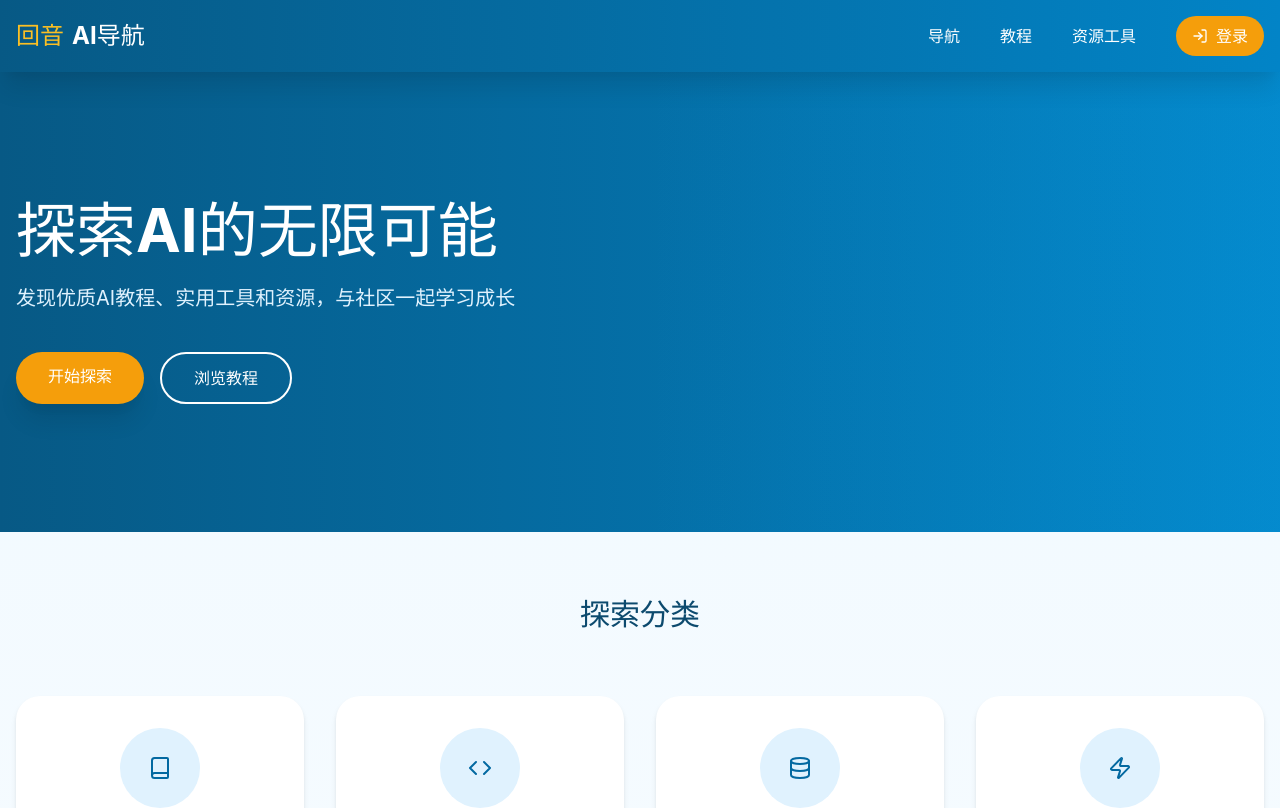
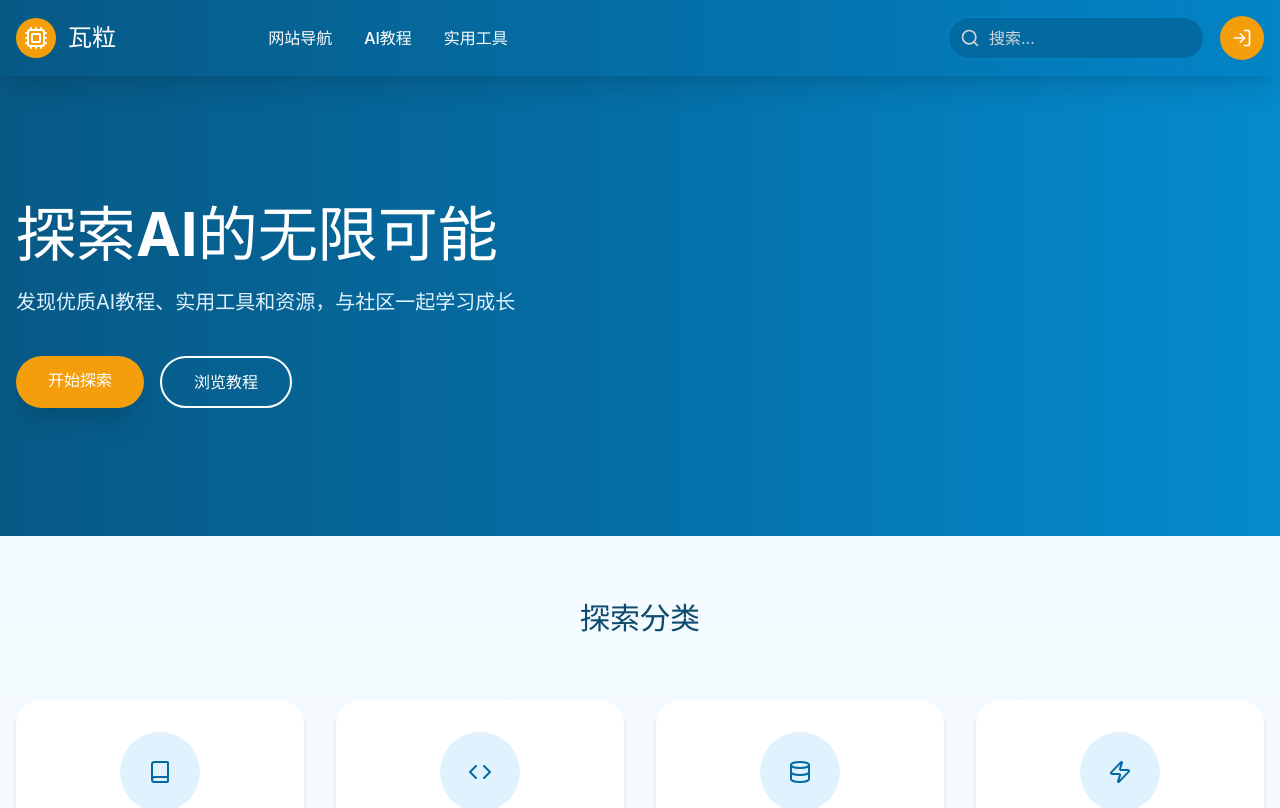
Before and after one commit to CNHB5678/-56789, a React (Vite) app: page / in a window 1280 px wide. Shown: the top 808 px of the page. Built offline with nearby package versions, Linux system fonts and the light colour scheme.

Commit message:
feat: AI学习平台功能需求
Co-authored-by: traeagent <traeagent@users.noreply.github.com>

```diff
--- a/src/components/Navbar.tsx
+++ b/src/components/Navbar.tsx
@@ -1,6 +1,6 @@
 import { useState } from 'react';
 import { Link, useNavigate } from 'react-router-dom';
-import { Menu, X, User, LogIn, LogOut, MessageSquare, Users, Search } from 'lucide-react';
+import { Menu, X, User, LogIn, LogOut, MessageSquare, Users, Search, Cpu } from 'lucide-react';
 import { useUserStore } from '../store/userStore';
 
 const Navbar = () => {
@@ -17,37 +17,54 @@ const Navbar = () => {
     <nav className="bg-gradient-to-r from-primary-800 to-primary-600 text-white shadow-xl sticky top-0 z-50">
       <div className="container mx-auto px-4 py-4">
         <div className="flex justify-between items-center">
-          <Link to="/" className="text-2xl font-bold flex items-center gap-2 transition-all hover:scale-105">
-            <span className="text-secondary-400">回音</span>
-            <span className="text-white">AI导航</span>
+          <Link to="/" className="text-2xl font-bold flex items-center gap-3 transition-all hover:scale-105">
+            {/* LOGO图标 */}
+            <div className="w-10 h-10 rounded-full bg-secondary-500 flex items-center justify-center">
+              <Cpu size={24} />
+            </div>
+            <span className="text-white">瓦粒</span>
           </Link>
 
           {/* Desktop Navigation */}
-          <div className="hidden md:flex items-center space-x-10">
-            <Link to="/navigate" className="font-medium hover:text-secondary-400 transition-all duration-300 hover:translate-y-[-2px]">导航</Link>
-            <Link to="/tutorials" className="font-medium hover:text-secondary-400 transition-all duration-300 hover:translate-y-[-2px]">教程</Link>
-            <Link to="/resources" className="font-medium hover:text-secondary-400 transition-all duration-300 hover:translate-y-[-2px]">资源工具</Link>
-            {user && (
-              <>
-                <Link to="/social" className="font-medium hover:text-secondary-400 transition-all duration-300 hover:translate-y-[-2px]">社交</Link>
-                <Link to="/profile" className="font-medium hover:text-secondary-400 transition-all duration-300 hover:translate-y-[-2px]">个人中心</Link>
-                <button
-                  onClick={handleLogout}
-                  className="flex items-center gap-2 px-4 py-2 rounded-full bg-primary-700 hover:bg-primary-600 transition-all duration-300 hover:shadow-lg"
-                >
-                  <LogOut size={16} />
-                  <span>退出</span>
-                </button>
-              </>
-            )}
+          <div className="hidden md:flex items-center space-x-8 flex-1 justify-center">
+            <Link to="/navigate" className="font-medium hover:text-secondary-400 transition-all duration-300 hover:translate-y-[-2px]">网站导航</Link>
+            <Link to="/tutorials" className="font-medium hover:text-secondary-400 transition-all duration-300 hover:translate-y-[-2px]">AI教程</Link>
+            <Link to="/resources" className="font-medium hover:text-secondary-400 transition-all duration-300 hover:translate-y-[-2px]">实用工具</Link>
+          </div>
+
+          {/* Search Box */}
+          <div className="hidden md:flex items-center flex-1 justify-end">
+            <div className="relative">
+              <div className="absolute inset-y-0 left-0 pl-3 flex items-center pointer-events-none">
+                <Search className="h-5 w-5 text-gray-300" />
+              </div>
+              <input
+                type="text"
+                placeholder="搜索..."
+                className="pl-10 pr-4 py-2 rounded-full bg-primary-700 border border-primary-600 text-white placeholder-gray-300 focus:outline-none focus:ring-2 focus:ring-secondary-500 focus:border-transparent transition-all duration-300 w-64"
+              />
+            </div>
+          </div>
+
+          {/* Login Button */}
+          <div className="hidden md:flex items-center ml-4">
             {!user && (
               <Link
                 to="/login"
-                className="flex items-center gap-2 px-4 py-2 rounded-full bg-secondary-500 hover:bg-secondary-600 transition-all duration-300 hover:shadow-lg"
+                className="p-3 rounded-full bg-secondary-500 hover:bg-secondary-600 transition-all duration-300 hover:shadow-lg"
+                aria-label="登录"
               >
-                <LogIn size={16} />
-                <span>登录</span>
+                <LogIn size={20} />
               </Link>
+            )}
+            {user && (
+              <button
+                onClick={handleLogout}
+                className="p-3 rounded-full bg-primary-700 hover:bg-primary-600 transition-all duration-300 hover:shadow-lg"
+                aria-label="退出"
+              >
+                <LogOut size={20} />
+              </button>
             )}
           </div>
 
@@ -70,31 +87,37 @@ const Navbar = () => {
                 className="px-4 py-3 rounded-lg hover:bg-primary-700 transition-colors"
                 onClick={() => setIsMenuOpen(false)}
               >
-                导航
+                网站导航
               </Link>
               <Link
                 to="/tutorials"
                 className="px-4 py-3 rounded-lg hover:bg-primary-700 transition-colors"
                 onClick={() => setIsMenuOpen(false)}
               >
-                教程
+                AI教程
               </Link>
               <Link
                 to="/resources"
                 className="px-4 py-3 rounded-lg hover:bg-primary-700 transition-colors"
                 onClick={() => setIsMenuOpen(false)}
               >
-                资源工具
+                实用工具
               </Link>
+              {/* Mobile Search */}
+              <div className="px-4 py-3">
+                <div className="relative">
+                  <div className="absolute inset-y-0 left-0 pl-3 flex items-center pointer-events-none">
+                    <Search className="h-5 w-5 text-gray-300" />
+                  </div>
+                  <input
+                    type="text"
+                    placeholder="搜索..."
+                    className="w-full pl-10 pr-4 py-2 rounded-lg bg-primary-700 border border-primary-600 text-white placeholder-gray-300 focus:outline-none focus:ring-2 focus:ring-secondary-500 focus:border-transparent transition-all duration-300"
+                  />
+                </div>
+              </div>
               {user && (
                 <>
-                  <Link
-                    to="/social"
-                    className="px-4 py-3 rounded-lg hover:bg-primary-700 transition-colors"
-                    onClick={() => setIsMenuOpen(false)}
-                  >
-                    社交
-                  </Link>
                   <Link
                     to="/profile"
                     className="px-4 py-3 rounded-lg hover:bg-primary-700 transition-colors"
```
